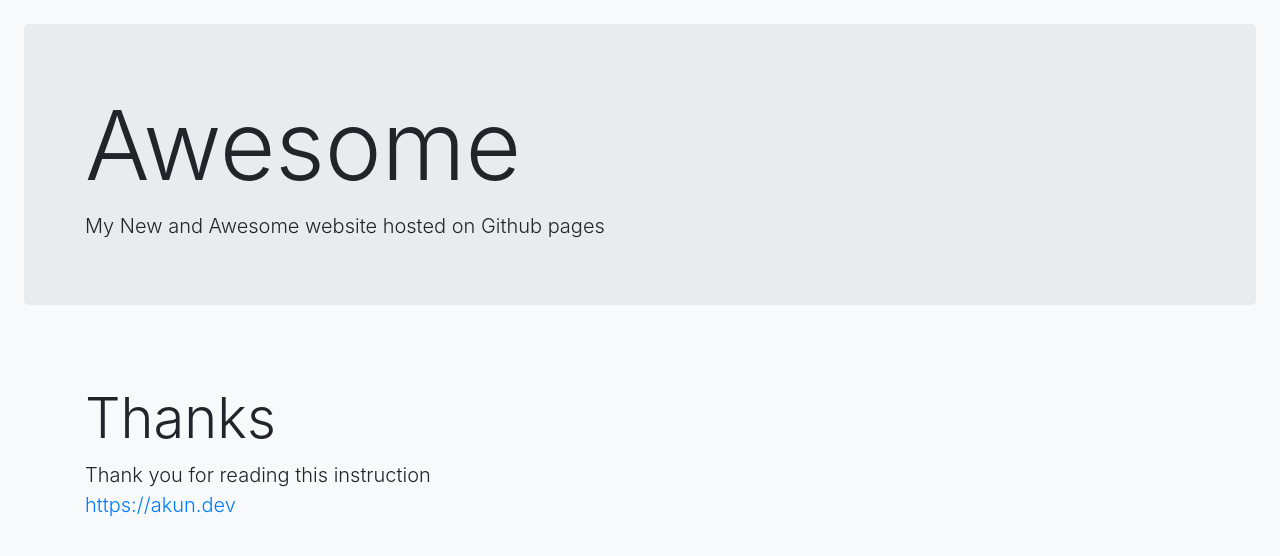
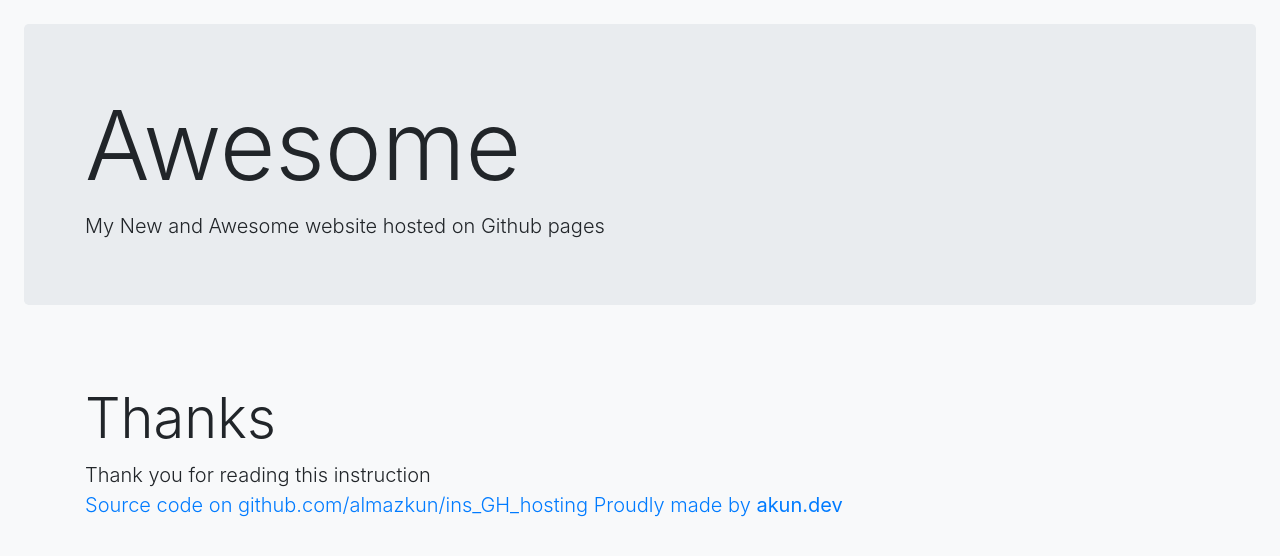
Before and after one commit to focuskeeperdotapp/focuskeeperdotapp.github.io, a plain HTML site: page index.html in a window 1280 px wide. Drawn offline with nearby package versions, Linux system fonts and the light colour scheme.

Commit message:
Link to source code added

```diff
--- a/index.html
+++ b/index.html
@@ -25,7 +25,8 @@
             <div class="container py-5">
                 <h2 class="display-4">Thanks</h2>
                 <p class="lead">Thank you for reading this instruction<br>
-                    <a href="https://akun.dev">https://akun.dev</a>
+                    <a href="https://github.com/almazkun/ins_GH_hosting">Source code on github.com/almazkun/ins_GH_hosting</a>
+                    <a href="https://akun.dev">Proudly made by <strong>akun.dev</strong></a>
                 </p>
             </div>
         </div>
```
